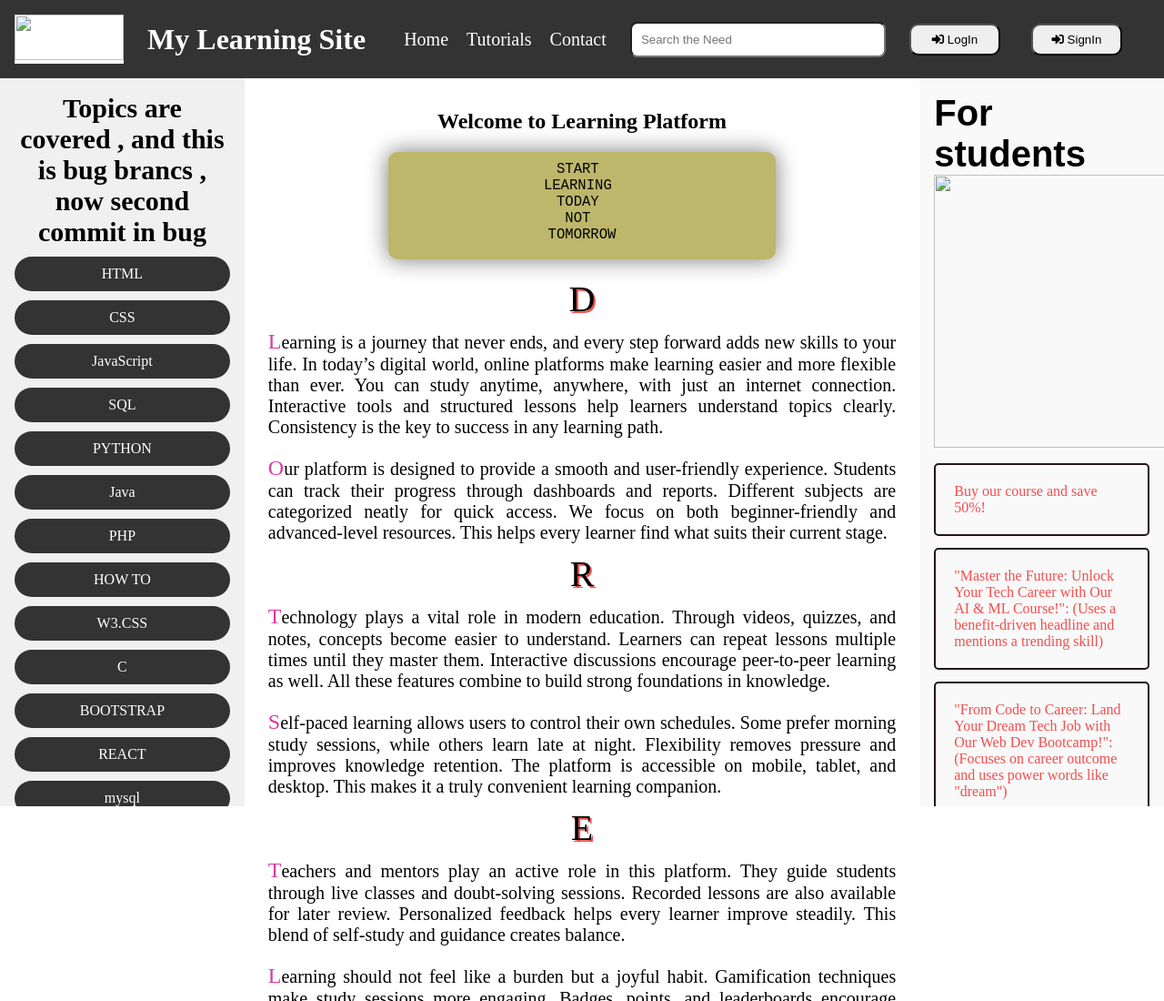
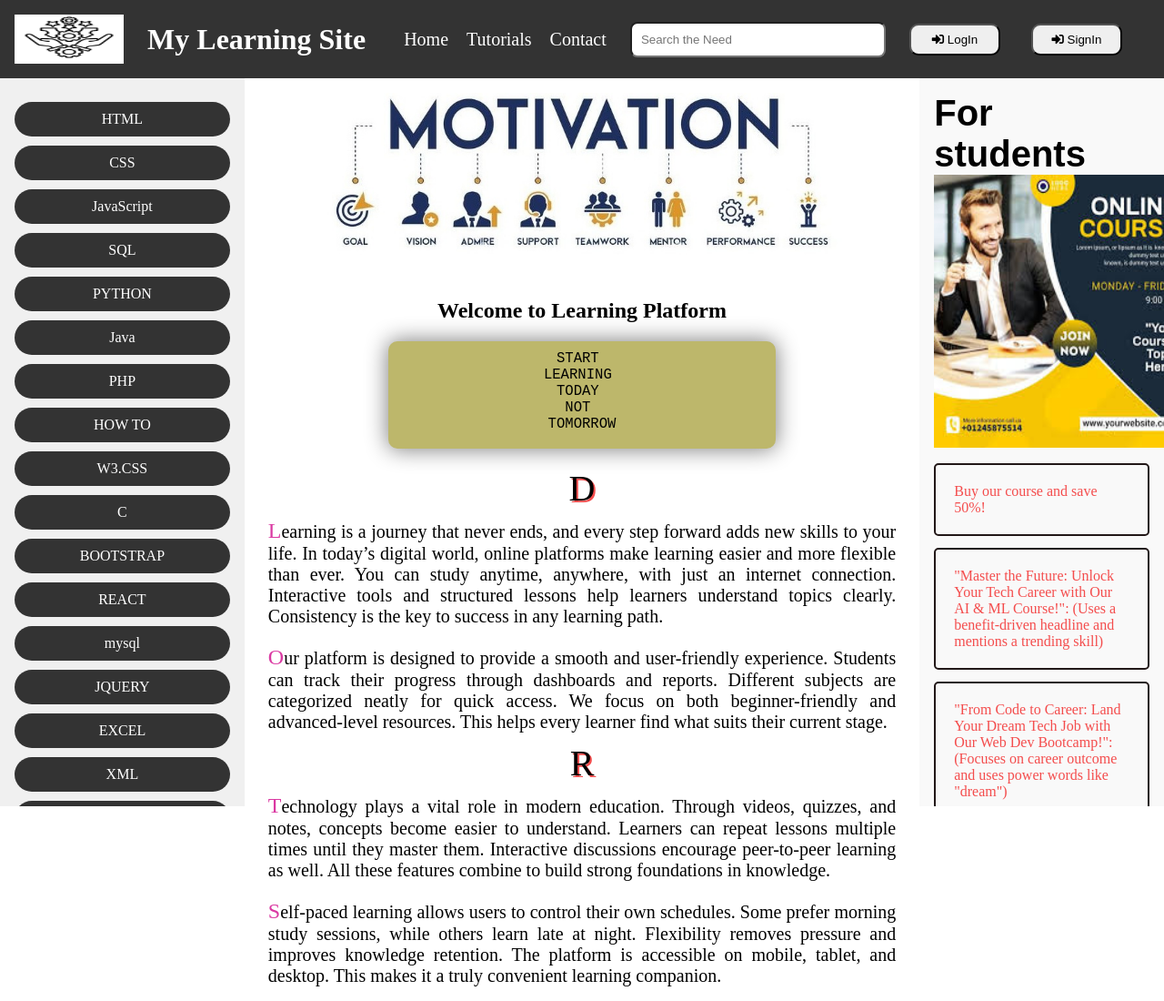
Before and after one commit to diwakar111/Frontend_Tutorial, a plain HTML site: page index.html in a window 1280 px wide. Shown: the top 1100 px of the page at 91% size. Drawn offline with Linux system fonts and the light colour scheme; files that its build step writes are made by us from their sources.

Commit message:
second commit after set the images

```diff
--- a/index.html
+++ b/index.html
@@ -6,13 +6,13 @@
     <title>Project</title>
     <link rel="stylesheet" href="https://cdnjs.cloudflare.com/ajax/libs/font-awesome/4.7.0/css/font-awesome.min.css">
     <link rel="stylesheet" href="https://cdnjs.cloudflare.com/ajax/libs/font-awesome/5.15.4/css/all.min.css">
-    <link rel="stylesheet" href="/CSS/clone.css">
+    <link rel="stylesheet" href="clone.css">
     <link rel="shortcut icon" href="/Images/icon.svg" type="image/x-icon">
 </head>
 <body>
      <!-- HEADER -->
   <header>
-    <div style="display: inline-block; background-color: rgb(255, 255, 255);" ><img src="/Images/logo.png" alt="" width="120px" height="50px"></div>
+    <div style="display: inline-block; background-color: rgb(255, 255, 255);" ><img src="/logo.png" alt="" width="120px" height="50px"></div>
 
     <h1 >My Learning Site</h1>
     <nav>
@@ -34,7 +34,6 @@
   <main>
     <!-- LEFT SIDEBAR -->
     <aside class="sidebar">
-      <h2 style="text-align: center; font-size: 30px;">Topics are covered , and this is bug brancs , now second commit in bug</h2>
       <ul>
         <li>HTML</li>
         <li>CSS</li>
@@ -71,7 +70,7 @@
 
 
         <div class="add">
-                <img src="/Images/banner.jpg" alt="" width="100%" >
+                <img src="banner.jpg" alt="" width="100%" >
         </div>
       <h2 style="text-align: center;">Welcome to Learning Platform</h2>
 
@@ -240,7 +239,7 @@ TOMORROW
     <!-- RIGHT SIDEBAR -->
     <aside class="ads">
       <h2 style="font-size: 40px; font-family:Arial, Helvetica, sans-serif; ">For students </h2>
-      <img src="/Images/advertiicement.jpg" alt="" width="280px" height="300px">
+      <img src="advertiicement.jpg" alt="" width="280px" height="300px">
       <p>Buy our course and save 50%!</p>
       <p>"Master the Future: Unlock Your Tech Career with Our AI & ML Course!": (Uses a benefit-driven headline and mentions a trending skill)</p>
         <p>"From Code to Career: Land Your Dream Tech Job with Our Web Dev Bootcamp!": (Focuses on career outcome and uses power words like "dream") </p>
```
Also changed, not shown: advertiicement.jpg (added), banner.jpg (added), logo.png (added).
